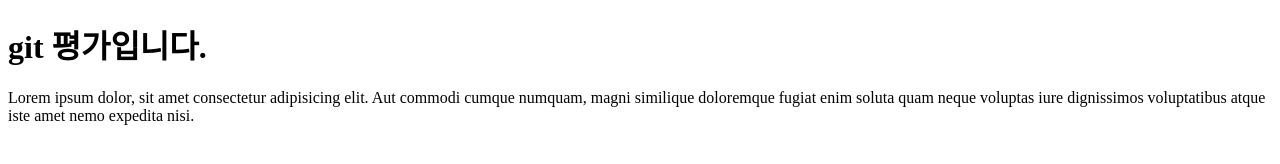
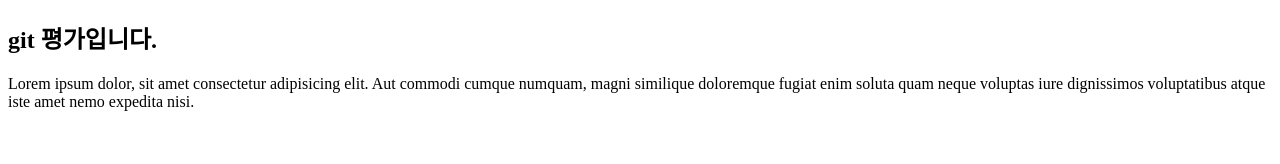
Before and after one commit to crystal23733/gitProject, a website: page index.html in a window 1280 px wide. Drawn offline with Linux system fonts and the light colour scheme.

Commit message:
h1태그를 h2 태그로 변경

```diff
--- a/index.html
+++ b/index.html
@@ -6,7 +6,7 @@
   <title>Document</title>
 </head>
 <body>
-  <h1>git 평가입니다.</h1>
+  <h2>git 평가입니다.</h2>
   <p>Lorem ipsum dolor, sit amet consectetur adipisicing elit. Aut commodi cumque numquam, magni similique doloremque fugiat enim soluta quam neque voluptas iure dignissimos voluptatibus atque iste amet nemo expedita nisi.</p>
 </body>
 </html>
```
